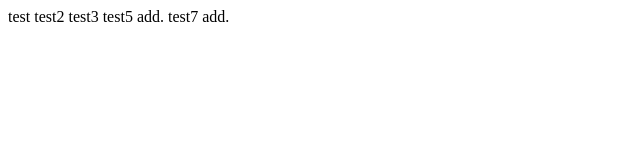
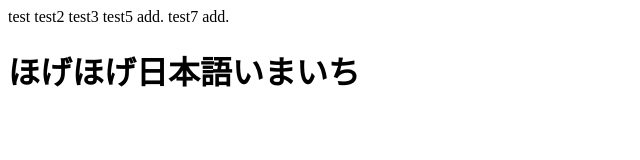
Before and after one commit to maruyamashu/test_app, a plain HTML site: page index.html in a window 1280 px wide. Shown: the whole page, without its empty margins (0-640 px from the left). Drawn offline with Linux system fonts and the light colour scheme.

Commit message:
closed #9 add comment.

```diff
--- a/index.html
+++ b/index.html
@@ -3,3 +3,4 @@ test2
 test3
 test5 add.
 test7 add.
+<h1>ほげほげ日本語いまいち</h1>
```
